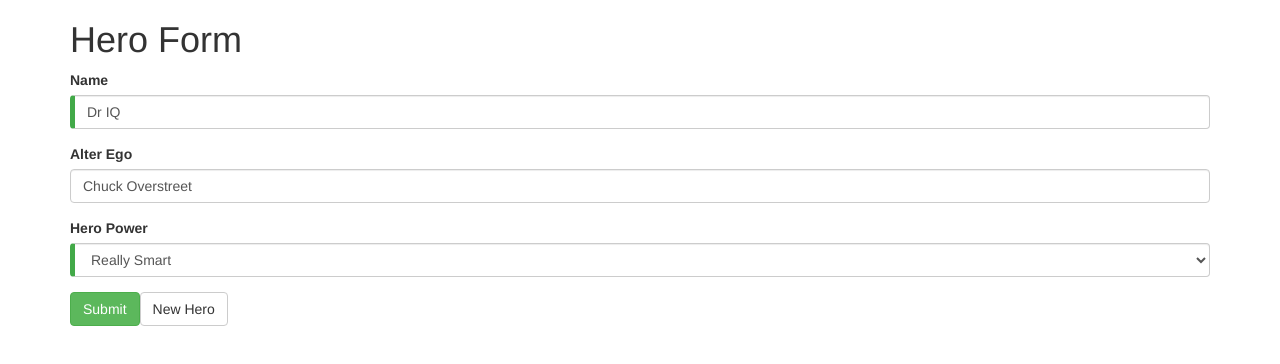
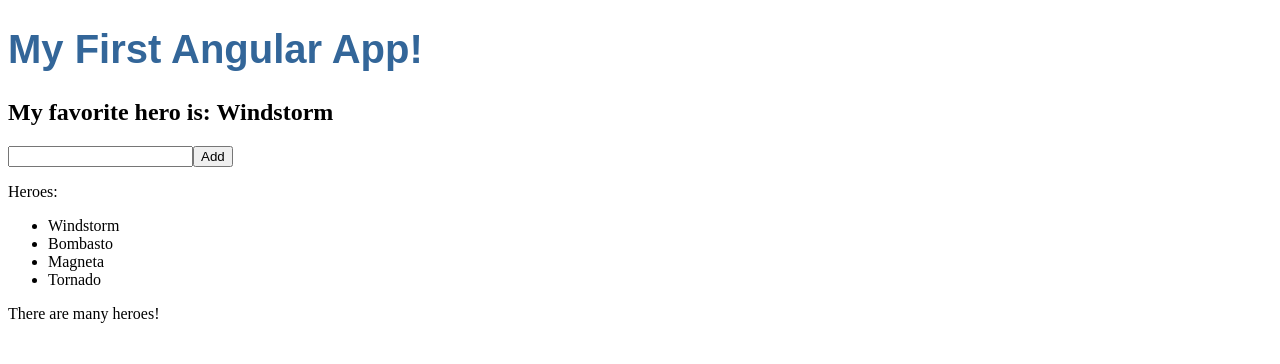
Before and after one commit to tyshtshenko/a2app, an Angular app: page / in a window 1280 px wide. Shown: the top 364 px of the page. Built offline with nearby package versions, Linux system fonts and the light colour scheme.

Commit message:
Tutorial init

```diff
--- a/src/app/app.component.html
+++ b/src/app/app.component.html
@@ -13,8 +13,3 @@
   </li>
 </ul>
 <p *ngIf="heroes.length > 3">There are many heroes!</p>
-<click-me></click-me>
-<key-up1></key-up1>
-<key-up2></key-up2>
-<key-up3></key-up3>
-<key-up4></key-up4>
--- a/src/app/app.component.ts
+++ b/src/app/app.component.ts
@@ -3,29 +3,28 @@ import {Hero} from './app.hero';
 
 @Component({
   selector: 'app-root',
-  template: '<hero-form></hero-form>'
-  //templateUrl: './app.component.html',
-  //styleUrls: ['./app.component.css']
+  templateUrl: './app.component.html',
+  styleUrls: ['./app.component.css']
 })
 export class AppComponent {
-  // title: string;
-  // myHero: Hero;
-  // heroes: Hero[];
-  // constructor(){
-  //   this.title = 'My First Angular App!';
-  //   this.heroes = [
-  //     new Hero(1, 'Windstorm'),
-  //     new Hero(13, 'Bombasto'),
-  //     new Hero(15, 'Magneta'),
-  //     new Hero(20, 'Tornado')
-  //   ];
-  //   this.myHero = this.heroes[0];
-  // }
-  //
-  // addHero(newHero: string) {
-  //   if (newHero) {
-  //     this.heroes.push(new Hero(0, newHero));
-  //   }
-  // }
+  title: string;
+  myHero: Hero;
+  heroes: Hero[];
+  constructor(){
+    this.title = 'My First Angular App!';
+    this.heroes = [
+      new Hero(1, 'Windstorm'),
+      new Hero(13, 'Bombasto'),
+      new Hero(15, 'Magneta'),
+      new Hero(20, 'Tornado')
+    ];
+    this.myHero = this.heroes[0];
+  }
+
+  addHero(newHero: string) {
+    if (newHero) {
+      this.heroes.push(new Hero(0, newHero));
+    }
+  }
 
 }
--- a/src/app/click-me/click-me.component.html
+++ /dev/null
@@ -1,2 +0,0 @@
-<button (click)="onClickMe()">Click me!</button>
-{{clickMessage }}
--- a/src/app/click-me/click-me.component.ts
+++ /dev/null
@@ -1,15 +0,0 @@
-import { Component } from '@angular/core';
-
-@Component({
-  selector: 'click-me',
-  templateUrl: './click-me.component.html',
-  styleUrls: ['./click-me.component.css']
-})
-export class ClickMeComponent {
-
-  clickMessage = '';
-
-  onClickMe() {
-    this.clickMessage = 'You are my hero!';
-  }
-}
--- a/src/app/hero-form/hero-form.component.html
+++ /dev/null
@@ -1,54 +0,0 @@
-<div class="container">
-  <div [hidden]="submitted">
-    <h1>Hero Form</h1>
-    <form (ngSubmit)="onSubmit()" #heroForm="ngForm">
-      <div class="form-group">
-        <label for="name">Name</label>
-        <input type="text" class="form-control" id="name"
-               required
-               [(ngModel)]="model.name" name="name"
-               #name="ngModel">
-        <div [hidden]="name.valid || name.pristine"
-             class="alert alert-danger">
-          Name is required
-        </div>
-      </div>
-      <div class="form-group">
-        <label for="alterEgo">Alter Ego</label>
-        <input type="text" class="form-control" id="alterEgo"
-               [(ngModel)]="model.alterEgo" name="alterEgo">
-      </div>
-      <div class="form-group">
-        <label for="power">Hero Power</label>
-        <select class="form-control" id="power"
-                required
-                [(ngModel)]="model.power" name="power"
-                #power="ngModel">
-          <option *ngFor="let pow of powers" [value]="pow">{{pow}}</option>
-        </select>
-        <div [hidden]="power.valid || power.pristine" class="alert alert-danger">
-          Power is required
-        </div>
-      </div>
-      <button type="submit" class="btn btn-success" [disabled]="!heroForm.form.valid">Submit</button>
-      <button type="button" class="btn btn-default" (click)="newHero(); heroForm.reset()">New Hero</button>
-    </form>
-  </div>
-  <div [hidden]="!submitted">
-    <h2>You submitted the following:</h2>
-    <div class="row">
-      <div class="col-xs-3">Name</div>
-      <div class="col-xs-9  pull-left">{{ model.name }}</div>
-    </div>
-    <div class="row">
-      <div class="col-xs-3">Alter Ego</div>
-      <div class="col-xs-9 pull-left">{{ model.alterEgo }}</div>
-    </div>
-    <div class="row">
-      <div class="col-xs-3">Power</div>
-      <div class="col-xs-9 pull-left">{{ model.power }}</div>
-    </div>
-    <br>
-    <button class="btn btn-primary" (click)="submitted=false">Edit</button>
-  </div>
-</div>
--- a/src/app/hero-form/hero-form.component.ts
+++ /dev/null
@@ -1,38 +0,0 @@
-/**
- * Created by gen on 2/28/2017.
- */
-import { Component } from '@angular/core';
-
-import { Hero }    from './hero';
-
-@Component({
-  selector: 'hero-form',
-  styles: [`
-.ng-valid[required], .ng-valid.required  {
-  border-left: 5px solid #42A948; /* green */
-}
-.ng-invalid:not(form)  {
-  border-left: 5px solid #a94442; /* red */
-}
-`],
-  templateUrl: './hero-form.component.html'
-})
-export class HeroFormComponent {
-
-  powers = ['Really Smart', 'Super Flexible',
-    'Super Hot', 'Weather Changer'];
-
-  model = new Hero(18, 'Dr IQ', this.powers[0], 'Chuck Overstreet');
-
-  submitted = false;
-
-  onSubmit() {
-    this.submitted = true;
-  }
-  newHero() {
-    this.model = new Hero(42, '', '');
-  }
-
-  // TODO: Remove this when we're done
-  //get diagnostic() { return JSON.stringify(this.model); }
-}
--- a/src/app/hero-form/hero.ts
+++ /dev/null
@@ -1,11 +0,0 @@
-/**
- * Created by gen on 2/28/2017.
- */
-export class Hero {
-  constructor(
-    public id: number,
-    public name: string,
-    public power: string,
-    public alterEgo?: string
-  ) {  }
-}
--- a/src/app/key-up/keyup.components.ts
+++ /dev/null
@@ -1,60 +0,0 @@
-/**
- * Created by gen on 2/27/2017.
- */
-import { Component } from '@angular/core';
-@Component({
-  selector: 'key-up1',
-  template: `
-    <input (keyup)="onKey($event)">
-    <p>{{values}}</p>
-  `
-})
-export class KeyUpComponent_v1 {
-  values = '';
-   onKey(event: any) { // without type info
-   this.values += event.target.value + ' | ';
-   }
-  // onKey(event: KeyboardEvent) { // with type info
-  //   this.values += (<HTMLInputElement>event.target).value + ' | ';
-  // }
-}
-//////////////////////////////////////////
-@Component({
-  selector: 'key-up2',
-  template: `
-    <input #box (keyup)="onKey(box.value)">
-    <p>{{values}}</p>
-  `
-})
-export class KeyUpComponent_v2 {
-  values = '';
-  onKey(value: string) {
-    this.values += value + ' | ';
-  }
-}
-//////////////////////////////////////////
-@Component({
-  selector: 'key-up3',
-  template: `
-    <input #box (keyup.enter)="onEnter(box.value)">
-    <p>{{value}}</p>
-  `
-})
-export class KeyUpComponent_v3 {
-  value = '';
-  onEnter(value: string) { this.value = value; }
-}
-//////////////////////////////////////////
-@Component({
-  selector: 'key-up4',
-  template: `
-    <input #box
-      (keyup.enter)="update(box.value)"
-      (blur)="update(box.value)">
-    <p>{{value}}</p>
-  `
-})
-export class KeyUpComponent_v4 {
-  value = '';
-  update(value: string) { this.value = value; }
-}
--- a/src/index.html
+++ b/src/index.html
@@ -7,8 +7,6 @@
 
   <meta name="viewport" content="width=device-width, initial-scale=1">
   <link rel="icon" type="image/x-icon" href="favicon.ico">
-  <link rel="stylesheet"
-        href="https://unpkg.com/bootstrap@3.3.7/dist/css/bootstrap.min.css">
 
 </head>
 <body>
```
Also changed, not shown: src/app/app.module.ts (+0 -14 lines), src/app/click-me/click-me.component.css (deleted), 1 other file (tests, documents, lock files or other folders).
